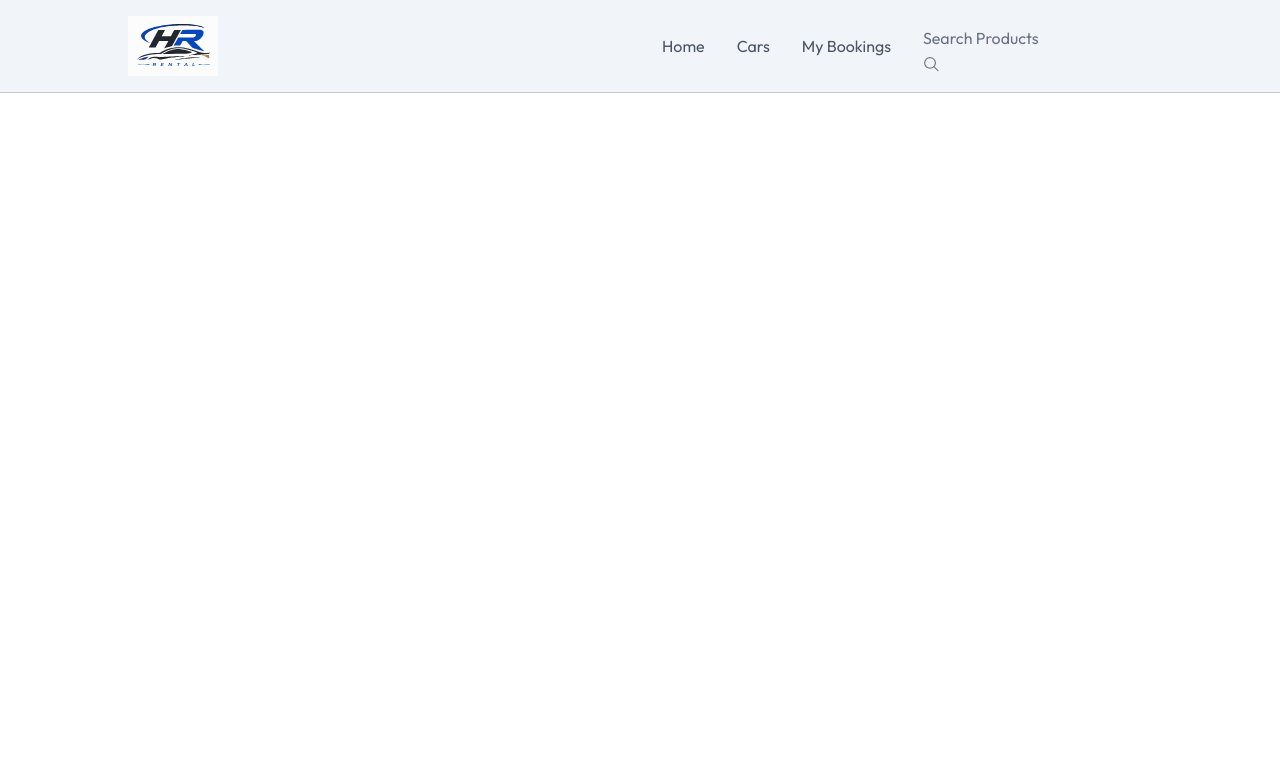
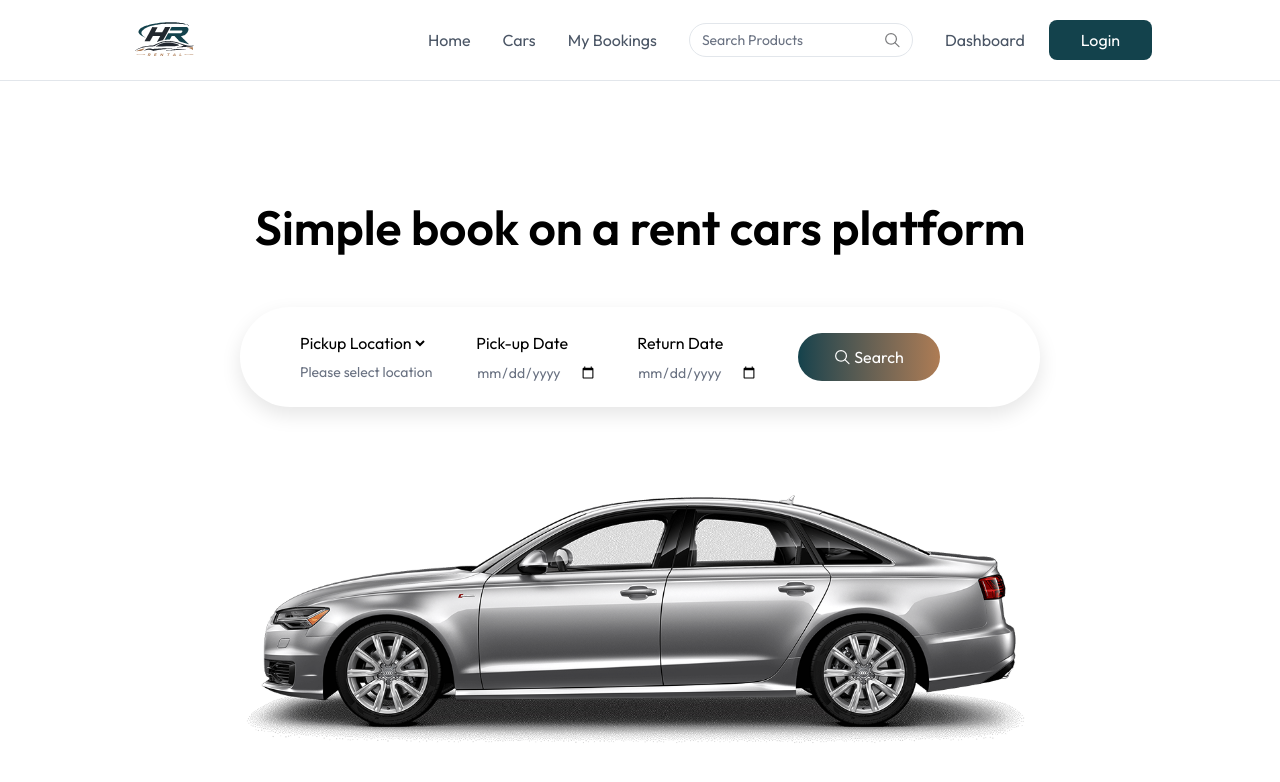
Before and after one commit to vbear777/hanrent, a React (Vite) app: page / in a window 1280 px wide. Shown: the top 782 px of the page. Built offline with nearby package versions, Linux system fonts and the light colour scheme.

Commit message:
create Hero section and initialize some pages

```diff
--- a/src/App.jsx
+++ b/src/App.jsx
@@ -1,11 +1,26 @@
-import React from 'react'
+import React, { useState } from 'react'
 import NavBar from './components/Navbar';
+import { Route, Routes, useLocation } from 'react-router-dom';
+import Home from './pages/Home';
+import CarDetails from './pages/CarDetails';
+import Cars from './pages/Cars';
+import MyBookings from './pages/MyBookings';
 
 const App = () => {
+  const [showLogin, setShowLogin] = useState(false)
+  const isOwnerPath = useLocation().pathname.startsWith('/owner')
+
   return (
-    <div>
-      <NavBar />
-    </div>
+    <>
+      {!isOwnerPath && <NavBar setShowLogin={setShowLogin} />}
+
+    <Routes>
+      <Route path='/' element={<Home />} />
+      <Route path='/car-details/:id' element={<CarDetails />} />
+      <Route path='/cars' element={<Cars />} />
+      <Route path='/my-bookings' element={<MyBookings />} />
+    </Routes>
+    </>
   )
 }
 
--- a/src/assets/assets.js
+++ b/src/assets/assets.js
@@ -41,7 +41,7 @@
 import car_image3 from "./car_image3.png"
 import car_image4 from "./car_image4.png"
 
-export const cityList = ['New York', 'Los Angeles', 'Houston', 'Chicago']
+export const cityList = ['Bandung', 'Tasikmalaya', 'Garut', 'Jakarta']
 
 export const assets = {
     logo,
--- /dev/null
+++ b/src/components/Hero.jsx
@@ -0,0 +1,42 @@
+import React, { useState } from 'react'
+import { assets, cityList } from '../assets/assets'
+
+const Hero = () => {
+    const [pickupLocation, setPickupLocation] = useState('');
+
+    return (
+        <div className='h-screen flex flex-col items-center justify-center gap-14 bg-light text-center'>
+            <h1 className='text-4xl md:text-5xl font-semibold'>Simple book on a rent cars platform</h1>
+
+            <form className='flex flex-col md:flex-row items-start md:items-center justify-between p-6 rounded-lg md:rounded-full w-full max-w-80 md:max-w-200 bg-white shadow-[0px_8px_20px_rgba(0,0,0,0.1)]'>
+
+                <div className='flex flex-col md:flex-row items-start md:items-center gap-10 min-md:ml-8'>
+                    <div className='flex flex-col items-start gap-2'>
+                        <select required value={pickupLocation} onChange={(e) => setPickupLocation(e.target.value)}>
+                            <option value="">Pickup Location</option>
+                            {cityList.map((city) => <option key={city} value={city}>{city}</option>)}
+                        </select>
+                        <p className='px-1 text-sm text-gray-500'>{pickupLocation ? pickupLocation : "Please select location"}</p>
+                    </div>
+                    <div className='flex flex-col items-start gap-2'>
+                        <label htmlFor="pickup-date">Pick-up Date</label>
+                        <input type="date" id='pickup-date' min={new Date().toISOString().split('T')[0]} className='text-sm text-gray-500' required/>
+                    </div>
+                    <div className='flex flex-col items-start gap-2'>
+                        <label htmlFor="return-date">Return Date</label>
+                        <input type="date" id='return-date' min={new Date().toISOString().split('T')[0]} className='text-sm text-gray-500' required/>
+                    </div>
+                    <button className='flex items-center justify-center gap-1 px-9 py-3 max-sm:mt-4 bg-gradient-to-r from-dark-ocean to-cream text-white rounded-full cursor-pointer'>
+                        <img src={assets.search_icon} alt="search" className='brightness-300'/>
+                        Search
+                    </button>
+                </div>
+
+            </form>
+
+            <img src={assets.main_car} alt="car" className='max-h-74' />
+        </div>
+    )
+}
+
+export default Hero;
--- a/src/components/Navbar.jsx
+++ b/src/components/Navbar.jsx
@@ -1,15 +1,16 @@
 import React, { useState } from 'react'
 import { assets, menuLinks } from '../assets/assets';
-import { Link, useLocation } from 'react-router-dom';
+import { Link, useLocation, useNavigate } from 'react-router-dom';
 
-const NavBar = () => {
+const NavBar = ({ setShowLogin }) => {
     const location = useLocation()
     const [open, setOpen] = useState(false)
+    const navigate = useNavigate()
 
     return (
         <div className={`flex items-center justify-between px-6 md:px-16 lg:px-24 xl:px-32 py-4 text-gray-600 border-b border-borderColor relative transition-all ${location.pathname === "/" && "bg-light"}`}>
             <Link to='/'>
-                <img src={assets.logo} alt="logo" className='h-15' />
+                <img src={assets.logo} alt="logo" className='h-12' />
             </Link>
 
             <div className={`max-sm:fixed max-sm:h-screen max-sm:w-full max-sm:top-16 max-sm:border-t border-borderColor right-0 flex flex-col sm:flex-row items-start sm:items-center gap-4 sm:gap-8 max-sm:p-4 transition-all duration-300 z-50 ${location.pathname === "/" ? "bg-light" : "bg-white"} ${open ? "max-sm:translate-x-0" : "max-sm:translate-x-full"}`}>
@@ -19,12 +20,24 @@
                     </Link>
                 ))}
 
-                <div>
+                <div className='hidden lg:flex items-center text-sm gap-2 border border-borderColor px-3 rounded-full max-w-56'>
                     <input type="text" className='py-1.5 w-full bg-transparent outline-none placeholder-gray-500' placeholder='Search Products' />
                     <img src={assets.search_icon} alt="" />
                 </div>
+
+                <div className='flex max-sm:flex-col items-start sm:items-center gap-6'>
+                    <button onClick={() => navigate('/owner')} className='curso-pointer'>
+                        Dashboard
+                    </button>
+                    <button onClick={() => setShowLogin(true)} className='cursor-pointer px-8 py-2 bg-dark-ocean hover:bg-primary-dull transition-all text-white rounded-lg'>
+                        Login
+                    </button>
+                </div>
             </div>
 
+            <button className='sm:hidden cursor-pointer' aria-label='Menu' onClick={() => setOpen(!open)}>
+                <img src={open ? assets.close_icon : assets.menu_icon} alt="menu" />
+            </button>
         </div>
     )
 }
--- a/src/index.css
+++ b/src/index.css
@@ -9,8 +9,8 @@
 @theme {
   --color-primary: #2563eb;
   --color-primary-dull: #1f58d8;
-  --color-light: #f1f5f9;
-  --color-borderColor: #c4c7d2;
+  --color-light: #ffffff;
+  --color-borderColor: #e2e6eb;
   --color-cream: #ae7c54;
   --color-dark-ocean: #13424c;
 }
--- /dev/null
+++ b/src/pages/CarDetails.jsx
@@ -0,0 +1,9 @@
+import React from 'react'
+
+const CarDetails = () => {
+    return (
+        <div>CarDetails</div>
+    )
+}
+
+export default CarDetails;
--- /dev/null
+++ b/src/pages/Cars.jsx
@@ -0,0 +1,9 @@
+import React from 'react'
+
+const Cars = () => {
+    return (
+        <div>Cars</div>
+    )
+}
+
+export default Cars;
--- /dev/null
+++ b/src/pages/Home.jsx
@@ -0,0 +1,12 @@
+import React from 'react'
+import Hero from '../components/Hero';
+
+const Home = () => {
+    return (
+        <>
+         <Hero />
+        </>
+    )
+}
+
+export default Home;
--- /dev/null
+++ b/src/pages/MyBookings.jsx
@@ -0,0 +1,11 @@
+import React from 'react'
+
+const MyBookings = () => {
+    return (
+        <div>
+            MyBookings
+        </div>
+    )
+}
+
+export default MyBookings;
```
Also changed, not shown: src/assets/logohan.svg.
